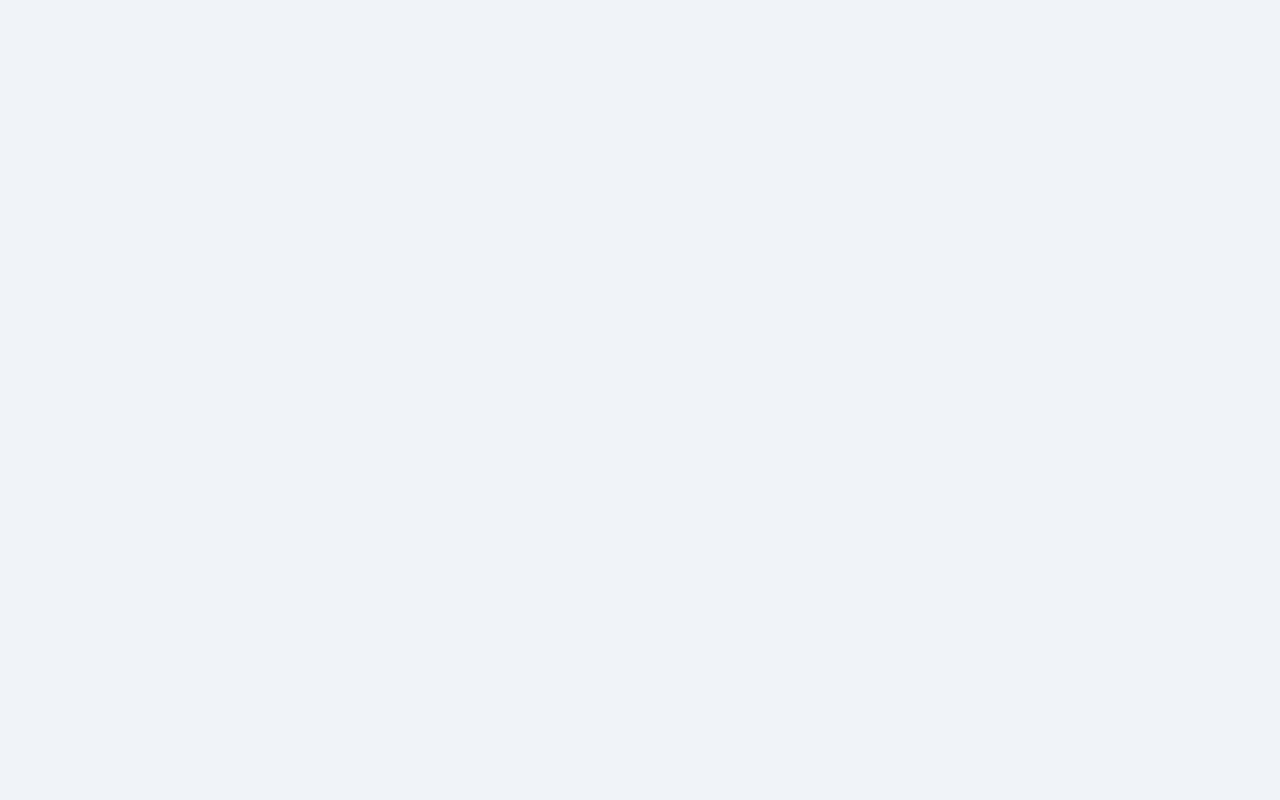
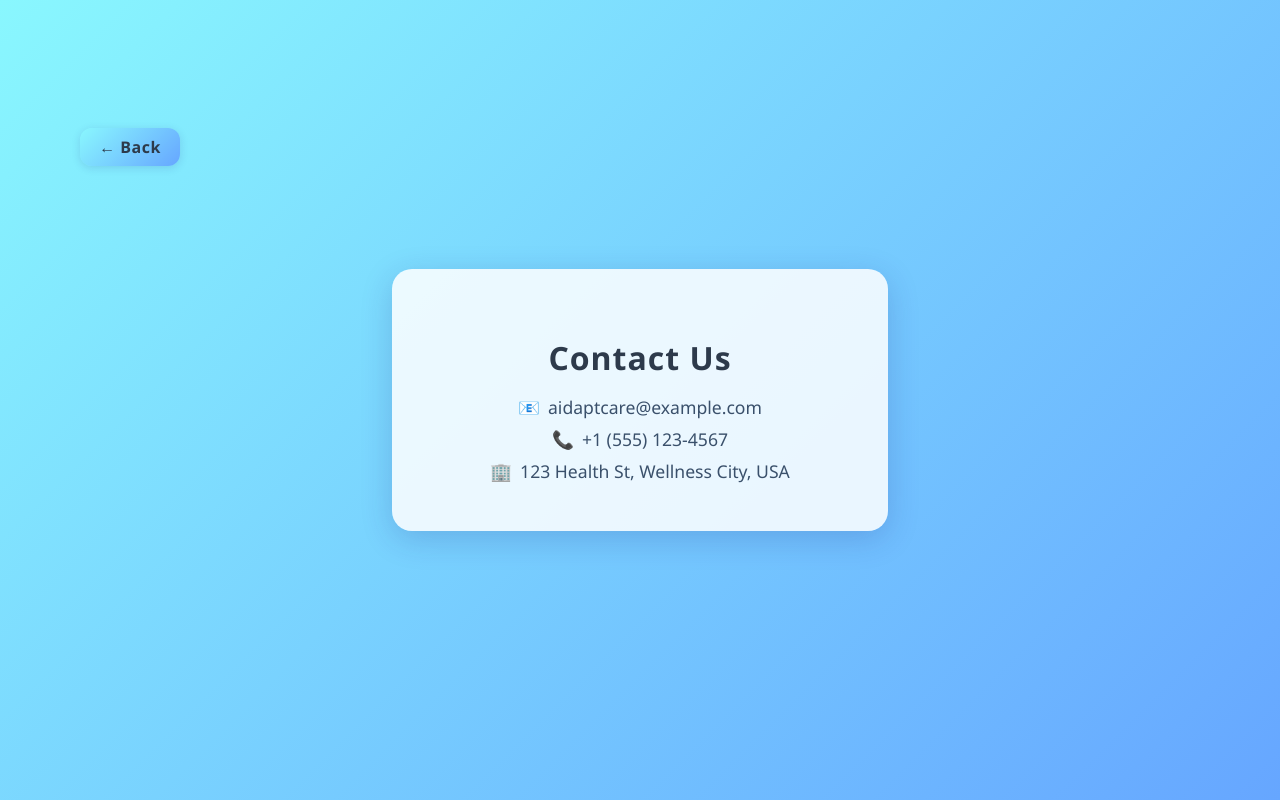
Before and after one commit to Sanya7300/AIDaptCareUI, a React (Create React App) app: page /contact in a window 1280 px wide. Before the commit this address had no page. Built offline with nearby package versions, Linux system fonts and the light colour scheme.

Commit message:
contact page added

```diff
--- a/src/App.js
+++ b/src/App.js
@@ -12,6 +12,7 @@ import RemediesPage from "./components/RemediesPage";
 import UploadReport from "./components/UploadReport";
 import MainPage from "./components/MainPage";
 import Header from "./components/Header";
+import Contact from "./components/Contact";
 
 
 function App() {
@@ -63,6 +64,7 @@ function App() {
         <Route path="/symptoms" element={<SymptomAnalyzer user={user} onLogout={handleLogout} />} />
         <Route path="/remedies/:disease" element={<RemediesPage />} />
         <Route path="/upload-report" element={<UploadReport />} />
+        <Route path="/contact" element={<Contact />} />
       </Routes>
     </Router>
   );
--- a/src/components/ChartHistory.js
+++ b/src/components/ChartHistory.js
@@ -10,6 +10,7 @@ const ChartHistory = ({ history }) => {
     "Anemia": "#8e24aa",
     "Headache": "#757575", // Use "Headache" instead of "Tension Headache"
     "Migraine": "#27b072ff",
+    "Kidney Disease": "#c2185b",
     "default": "#a2c22fff"
   };
   // Helper to normalize disease name for display and color
@@ -103,6 +104,7 @@ const ChartHistory = ({ history }) => {
                   content={({ active, payload }) => {
                     if (active && payload && payload.length) {
                       const data = payload[0].payload;
+                     { console.log(data)}
                       return (
                         <div
                           style={{
@@ -143,7 +145,7 @@ const ChartHistory = ({ history }) => {
                                 marginBottom: 2
                               }}
                             >
-                              {data.Disease}
+                              {data.predictedCondition}
                             </strong>
                           </div>
                           <div><strong>Count:</strong> {data.Count}</div>
@@ -217,7 +219,7 @@ const ChartHistory = ({ history }) => {
                                 marginBottom: 2
                               }}
                             >
-                              {data.Disease}
+                              {data.predictedCondition}
                             </strong>
                           </div>
                           <div><strong>Count:</strong> {data.Count}</div>
--- /dev/null
+++ b/src/components/Contact.js
@@ -0,0 +1,108 @@
+import React from "react";
+
+const backgroundStyle = {
+    minHeight: "100vh",
+    background: "linear-gradient(135deg, #89f7fe 0%, #66a6ff 100%)",
+    display: "flex",
+    alignItems: "center",
+    justifyContent: "center",
+    fontFamily: "'Segoe UI', sans-serif",
+};
+
+const cardStyle = {
+    background: "rgba(255,255,255,0.85)",
+    borderRadius: "20px",
+    boxShadow: "0 8px 32px 0 rgba(31, 38, 135, 0.2)",
+    padding: "2.5rem 3rem",
+    maxWidth: "400px",
+    width: "100%",
+    textAlign: "center",
+};
+
+const headingStyle = {
+    marginBottom: "1rem",
+    color: "#2d3a4b",
+    fontWeight: 700,
+    fontSize: "2rem",
+    letterSpacing: "1px",
+};
+
+const infoStyle = {
+    margin: "0.5rem 0",
+    color: "#3a506b",
+    fontSize: "1.1rem",
+};
+
+const iconStyle = {
+    marginRight: "0.5rem",
+    color: "#66a6ff",
+};
+
+export default function Contact() {
+    return (
+        <>
+            <style>
+                {`
+                @media (max-width: 700px) {
+                    .contact-back-btn {
+                        top: 8rem !important;
+                        left: 1rem !important;
+                        padding: 0.4rem 1rem !important;
+                        font-size: 0.95rem !important;
+                    }
+                    .contact-card {
+                        padding: 1.2rem 0.5rem !important;
+                        max-width: 95vw !important;
+                    }
+                    .contact-heading {
+                        font-size: 1.3rem !important;
+                    }
+                    .contact-info {
+                        font-size: 1rem !important;
+                    }
+                }
+                `}
+            </style>
+            <button
+                className="contact-back-btn"
+                style={{
+                    position: "absolute",
+                    top: "8rem",
+                    left: "5rem",
+                    background: "linear-gradient(135deg, #89f7fe 0%, #66a6ff 100%)",
+                    color: "#2d3a4b",
+                    border: "none",
+                    borderRadius: "12px",
+                    padding: "0.5rem 1.2rem",
+                    fontSize: "1rem",
+                    cursor: "pointer",
+                    boxShadow: "0 2px 8px rgba(31, 38, 135, 0.15)",
+                    fontWeight: 600,
+                    letterSpacing: "0.5px",
+                    transition: "background 0.3s, color 0.3s",
+                    zIndex: 2,
+                }}
+                onClick={() => window.history.back()}
+            >
+                ← Back
+            </button>
+            <div style={backgroundStyle}>
+                <div className="contact-card" style={cardStyle}>
+                    <h2 className="contact-heading" style={headingStyle}>Contact Us</h2>
+                    <div className="contact-info" style={infoStyle}>
+                        <span style={iconStyle}>📧</span>
+                        aidaptcare@example.com
+                    </div>
+                    <div className="contact-info" style={infoStyle}>
+                        <span style={iconStyle}>📞</span>
+                        +1 (555) 123-4567
+                    </div>
+                    <div className="contact-info" style={infoStyle}>
+                        <span style={iconStyle}>🏢</span>
+                        123 Health St, Wellness City, USA
+                    </div>
+                </div>
+            </div>
+        </>
+    );
+}
--- a/src/components/MainPage.js
+++ b/src/components/MainPage.js
@@ -47,10 +47,10 @@ const MainPage = () => {
                         AIDaptCare
                     </div>
                     <nav>
-                        <a href="#" style={{ color: '#333', margin: '0 18px', textDecoration: 'none', fontWeight: 500 }}>Home</a>
-                        <a href="#" style={{ color: '#333', margin: '0 18px', textDecoration: 'none', fontWeight: 500 }}>About</a>
-                        <a href="#" style={{ color: '#333', margin: '0 18px', textDecoration: 'none', fontWeight: 500 }}>Services</a>
-                        <a href="#" style={{ color: '#1976d2', margin: '0 18px', textDecoration: 'none', fontWeight: 500 }}>Contact</a>
+                        <a href="/contact" style={{ color: '#333', margin: '0 18px', textDecoration: 'none', fontWeight: 500 }}>Home</a>
+                        <a href="/contact" style={{ color: '#333', margin: '0 18px', textDecoration: 'none', fontWeight: 500 }}>About</a>
+                        <a href="/contact" style={{ color: '#333', margin: '0 18px', textDecoration: 'none', fontWeight: 500 }}>Services</a>
+                        <a href="/contact" style={{ color: '#1976d2', margin: '0 18px', textDecoration: 'none', fontWeight: 500 }}>Contact</a>
                     </nav>
                 </div>
             </header>
@@ -128,7 +128,7 @@ const MainPage = () => {
                         }
                     />
                 </div>
-            </section>}
+            </section>
             <footer
                 style={{
                     marginTop: 64,
```
